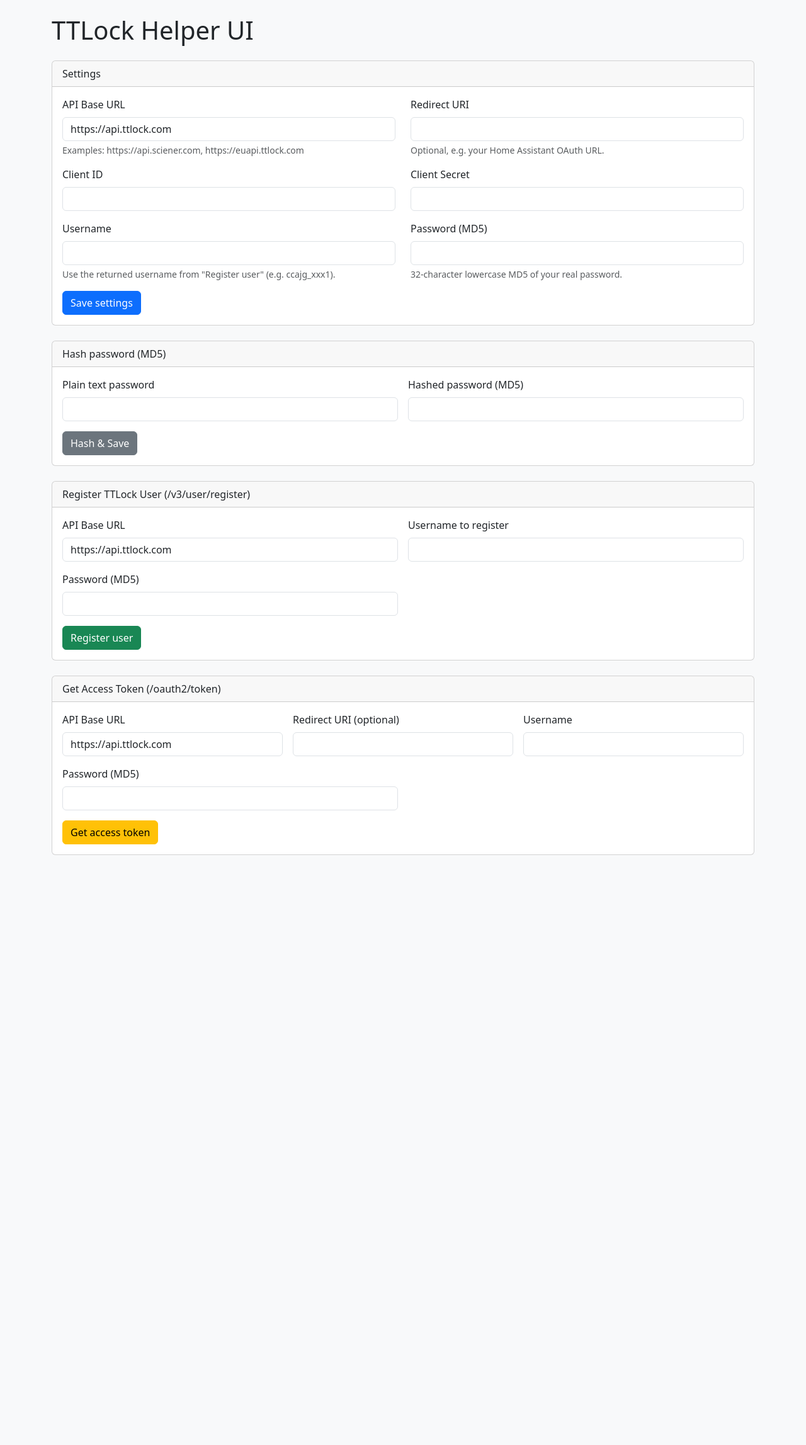
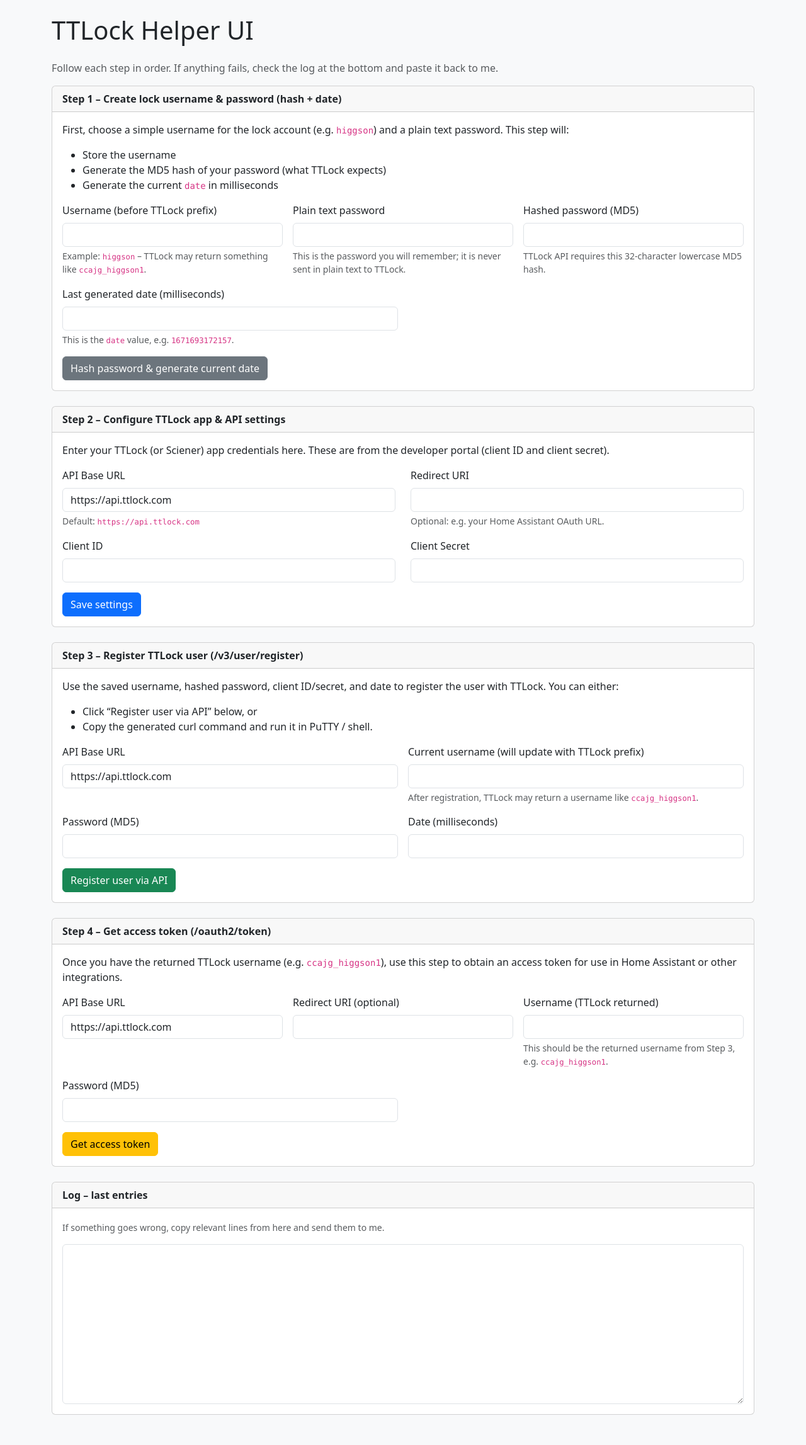
Before and after one commit to Wheresitat/ttdocker, a Flask app: page / in a window 1280 px wide. Shown: the whole page at 63% size. Before the commit the page ends 1358 px from the top, so only its background shows below. Run offline with Flask 3, Linux system fonts and the light colour scheme; parts of the project's set-up code (start-up, migrations or seed data) failed here and were passed over.

Commit message:
Update index.html

```diff
--- a/app/templates/index.html
+++ b/app/templates/index.html
@@ -5,7 +5,6 @@
   <title>TTLock Helper UI</title>
   <meta name="viewport" content="width=device-width, initial-scale=1">
 
-  <!-- You can remove Bootstrap if you prefer, it's just for quick styling -->
   <link
     href="https://cdn.jsdelivr.net/npm/bootstrap@5.3.0/dist/css/bootstrap.min.css"
     rel="stylesheet"
@@ -14,13 +13,80 @@
 <body class="bg-light">
 <div class="container py-4">
   <h1 class="mb-4">TTLock Helper UI</h1>
+  <p class="text-muted">
+    Follow each step in order. If anything fails, check the log at the bottom and paste it back to me.
+  </p>
 
-  <!-- Settings -->
+  <!-- STEP 1: Choose lock username & password, hash & generate date -->
   <div class="card mb-4">
-    <div class="card-header">
-      Settings
+    <div class="card-header fw-bold">
+      Step 1 – Create lock username & password (hash + date)
     </div>
     <div class="card-body">
+      <p>
+        First, choose a simple username for the lock account (e.g. <code>higgson</code>) and a plain text password.
+        This step will:
+      </p>
+      <ul>
+        <li>Store the username</li>
+        <li>Generate the MD5 hash of your password (what TTLock expects)</li>
+        <li>Generate the current <code>date</code> in milliseconds</li>
+      </ul>
+
+      <form method="post" action="/hash_password" class="row g-3">
+        <div class="col-md-4">
+          <label class="form-label">Username (before TTLock prefix)</label>
+          <input type="text" class="form-control" name="username"
+                 value="{{ cfg.username }}">
+          <div class="form-text">
+            Example: <code>higgson</code> – TTLock may return something like <code>ccajg_higgson1</code>.
+          </div>
+        </div>
+        <div class="col-md-4">
+          <label class="form-label">Plain text password</label>
+          <input type="password" class="form-control" name="plain_password">
+          <div class="form-text">
+            This is the password you will remember; it is never sent in plain text to TTLock.
+          </div>
+        </div>
+        <div class="col-md-4">
+          <label class="form-label">Hashed password (MD5)</label>
+          <input type="text" class="form-control"
+                 value="{{ hashed_password or cfg.password_md5 }}" readonly>
+          <div class="form-text">
+            TTLock API requires this 32-character lowercase MD5 hash.
+          </div>
+        </div>
+
+        <div class="col-md-6">
+          <label class="form-label">Last generated date (milliseconds)</label>
+          <input type="text" class="form-control"
+                 value="{{ cfg.last_date_ms }}" readonly>
+          <div class="form-text">
+            This is the <code>date</code> value, e.g. <code>1671693172157</code>.
+          </div>
+        </div>
+
+        <div class="col-12">
+          <button type="submit" class="btn btn-secondary">
+            Hash password & generate current date
+          </button>
+        </div>
+      </form>
+    </div>
+  </div>
+
+  <!-- STEP 2: App settings / API URL -->
+  <div class="card mb-4">
+    <div class="card-header fw-bold">
+      Step 2 – Configure TTLock app & API settings
+    </div>
+    <div class="card-body">
+      <p>
+        Enter your TTLock (or Sciener) app credentials here. These are from the developer portal
+        (client ID and client secret).
+      </p>
+
       <form method="post" action="/save_settings">
         <div class="row mb-3">
           <div class="col-md-6">
@@ -28,7 +94,7 @@
             <input type="text" class="form-control" name="api_base_url"
                    value="{{ cfg.api_base_url }}">
             <div class="form-text">
-              Examples: https://api.sciener.com, https://euapi.ttlock.com
+              Default: <code>https://api.ttlock.com</code>
             </div>
           </div>
           <div class="col-md-6">
@@ -36,7 +102,7 @@
             <input type="text" class="form-control" name="redirect_uri"
                    value="{{ cfg.redirect_uri }}">
             <div class="form-text">
-              Optional, e.g. your Home Assistant OAuth URL.
+              Optional: e.g. your Home Assistant OAuth URL.
             </div>
           </div>
         </div>
@@ -54,77 +120,50 @@
           </div>
         </div>
 
-        <div class="row mb-3">
-          <div class="col-md-6">
-            <label class="form-label">Username</label>
-            <input type="text" class="form-control" name="username"
-                   value="{{ cfg.username }}">
-            <div class="form-text">
-              Use the returned username from "Register user" (e.g. ccajg_xxx1).
-            </div>
-          </div>
-          <div class="col-md-6">
-            <label class="form-label">Password (MD5)</label>
-            <input type="text" class="form-control" name="password_md5"
-                   value="{{ cfg.password_md5 }}">
-            <div class="form-text">
-              32-character lowercase MD5 of your real password.
-            </div>
-          </div>
-        </div>
-
         <button type="submit" class="btn btn-primary">Save settings</button>
-      </form>
-
-      {% if register_error %}
-        <div class="alert alert-info mt-3">{{ register_error }}</div>
-      {% endif %}
-    </div>
-  </div>
-
-  <!-- Hash password -->
-  <div class="card mb-4">
-    <div class="card-header">
-      Hash password (MD5)
-    </div>
-    <div class="card-body">
-      <form method="post" action="/hash_password" class="row g-3">
-        <div class="col-md-6">
-          <label class="form-label">Plain text password</label>
-          <input type="password" class="form-control" name="plain_password">
-        </div>
-        <div class="col-md-6">
-          <label class="form-label">Hashed password (MD5)</label>
-          <input type="text" class="form-control" value="{{ hashed_password or cfg.password_md5 }}" readonly>
-        </div>
-        <div class="col-12">
-          <button type="submit" class="btn btn-secondary">Hash &amp; Save</button>
-        </div>
       </form>
     </div>
   </div>
 
-  <!-- Register user -->
+  <!-- STEP 3: Register user -->
   <div class="card mb-4">
-    <div class="card-header">
-      Register TTLock User (/v3/user/register)
+    <div class="card-header fw-bold">
+      Step 3 – Register TTLock user (/v3/user/register)
     </div>
     <div class="card-body">
+      <p>
+        Use the saved username, hashed password, client ID/secret, and date to register the user with TTLock.
+        You can either:
+      </p>
+      <ul>
+        <li>Click “Register user via API” below, or</li>
+        <li>Copy the generated curl command and run it in PuTTY / shell.</li>
+      </ul>
+
       <form method="post" action="/register_user" class="row g-3">
         <div class="col-md-6">
           <label class="form-label">API Base URL</label>
           <input type="text" class="form-control" name="api_base_url" value="{{ cfg.api_base_url }}">
         </div>
         <div class="col-md-6">
-          <label class="form-label">Username to register</label>
-          <input type="text" class="form-control" name="username" value="{{ cfg.username }}">
+          <label class="form-label">Current username (will update with TTLock prefix)</label>
+          <input type="text" class="form-control" value="{{ cfg.username }}" readonly>
+          <div class="form-text">
+            After registration, TTLock may return a username like <code>ccajg_higgson1</code>.
+          </div>
+        </div>
+
+        <div class="col-md-6">
+          <label class="form-label">Password (MD5)</label>
+          <input type="text" class="form-control" name="password_md5" value="{{ cfg.password_md5 }}" readonly>
         </div>
         <div class="col-md-6">
-          <label class="form-label">Password (MD5)</label>
-          <input type="text" class="form-control" name="password_md5" value="{{ cfg.password_md5 }}">
+          <label class="form-label">Date (milliseconds)</label>
+          <input type="text" class="form-control" value="{{ cfg.last_date_ms }}" readonly>
         </div>
+
         <div class="col-12">
-          <button type="submit" class="btn btn-success">Register user</button>
+          <button type="submit" class="btn btn-success">Register user via API</button>
         </div>
       </form>
 
@@ -135,18 +174,40 @@
       {% if cfg.raw_register_response %}
         <div class="mt-3">
           <label class="form-label">Raw register response</label>
-          <textarea class="form-control" rows="6" readonly>{{ cfg.raw_register_response }}</textarea>
+          <textarea class="form-control" rows="5" readonly>{{ cfg.raw_register_response }}</textarea>
+        </div>
+      {% endif %}
+
+      {% if curl_register_example %}
+        <div class="mt-4">
+          <label class="form-label">Generated curl example (for PuTTY / shell)</label>
+          <textarea class="form-control" rows="8" readonly>{{ curl_register_example }}</textarea>
+          <div class="form-text">
+            Example structure:<br>
+            <code>curl --location -g --request POST 'https://api.ttlock.com/v3/user/register' \</code><br>
+            <code>&nbsp;&nbsp;--header 'Content-Type: application/x-www-form-urlencoded' \</code><br>
+            <code>&nbsp;&nbsp;--data-urlencode 'clientId=...' \</code><br>
+            <code>&nbsp;&nbsp;--data-urlencode 'clientSecret=...' \</code><br>
+            <code>&nbsp;&nbsp;--data-urlencode 'username=higgson' \</code><br>
+            <code>&nbsp;&nbsp;--data-urlencode 'password=d2bb5c70cd4ac2b48e4b2891d436216f' \</code><br>
+            <code>&nbsp;&nbsp;--data-urlencode 'date=1671693172157'</code>
+          </div>
         </div>
       {% endif %}
     </div>
   </div>
 
-  <!-- Get access token -->
+  <!-- STEP 4: Get access token -->
   <div class="card mb-4">
-    <div class="card-header">
-      Get Access Token (/oauth2/token)
+    <div class="card-header fw-bold">
+      Step 4 – Get access token (/oauth2/token)
     </div>
     <div class="card-body">
+      <p>
+        Once you have the returned TTLock username (e.g. <code>ccajg_higgson1</code>), use this step
+        to obtain an access token for use in Home Assistant or other integrations.
+      </p>
+
       <form method="post" action="/get_token" class="row g-3">
         <div class="col-md-4">
           <label class="form-label">API Base URL</label>
@@ -157,8 +218,11 @@
           <input type="text" class="form-control" name="redirect_uri" value="{{ cfg.redirect_uri }}">
         </div>
         <div class="col-md-4">
-          <label class="form-label">Username</label>
+          <label class="form-label">Username (TTLock returned)</label>
           <input type="text" class="form-control" name="username" value="{{ cfg.username }}">
+          <div class="form-text">
+            This should be the returned username from Step 3, e.g. <code>ccajg_higgson1</code>.
+          </div>
         </div>
         <div class="col-md-6">
           <label class="form-label">Password (MD5)</label>
@@ -196,6 +260,19 @@
     </div>
   </div>
 
+  <!-- LOG PANEL -->
+  <div class="card mb-4">
+    <div class="card-header fw-bold">
+      Log – last entries
+    </div>
+    <div class="card-body">
+      <p class="form-text">
+        If something goes wrong, copy relevant lines from here and send them to me.
+      </p>
+      <textarea class="form-control" rows="10" readonly>{{ log_tail }}</textarea>
+    </div>
+  </div>
+
 </div>
 </body>
 </html>
```
